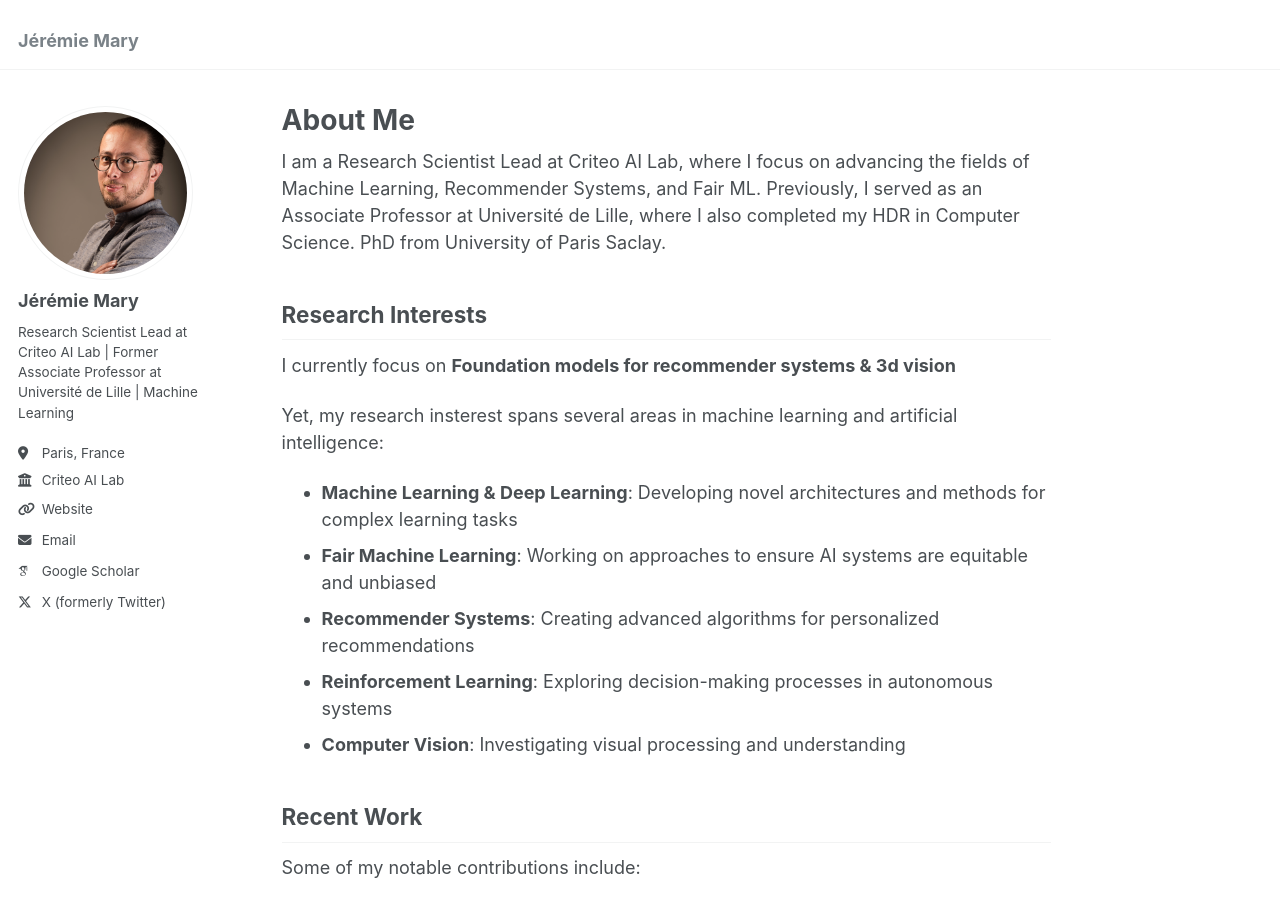
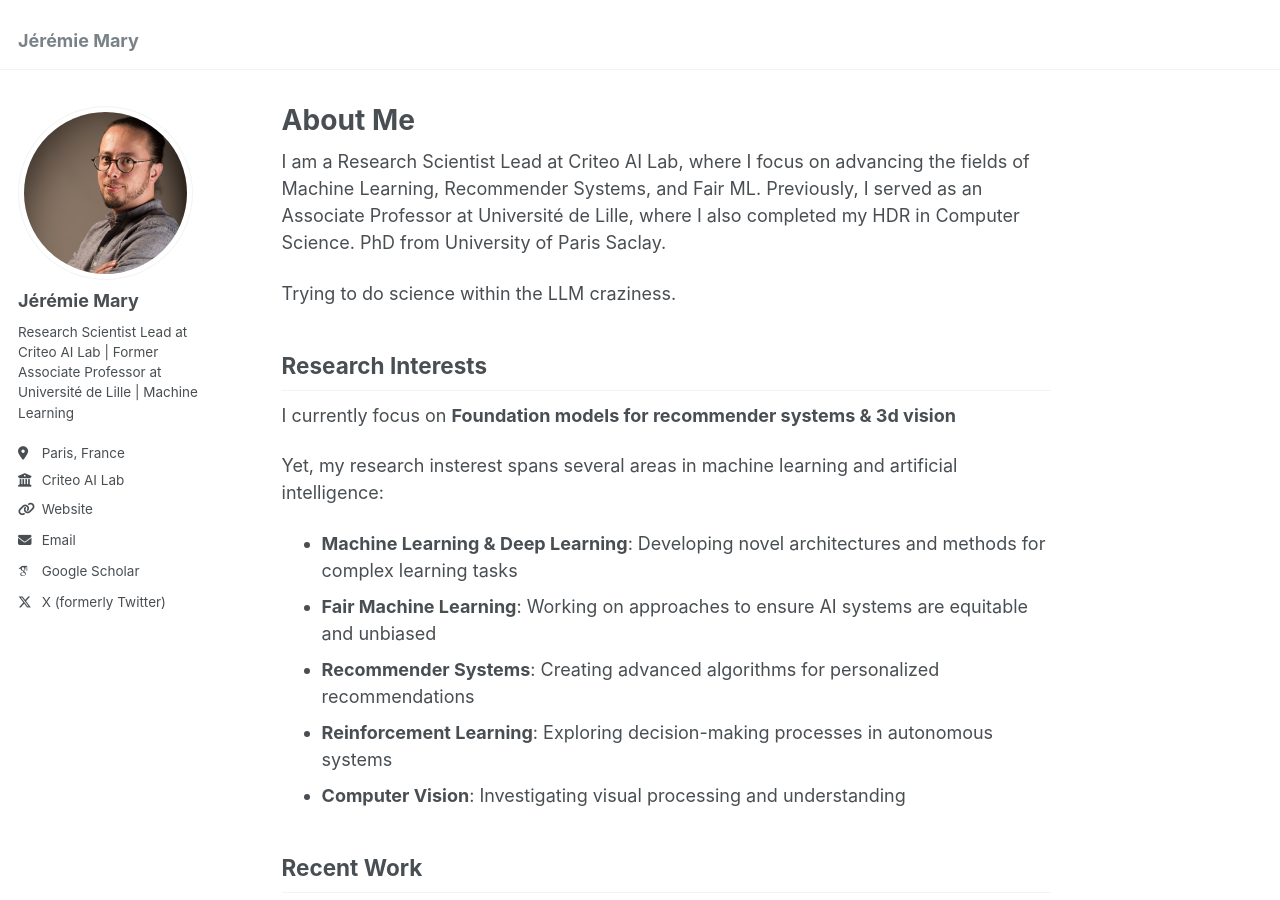
Before and after one commit to JeremieMary/jeremiemary.github.io, a Jekyll site: the page built from _pages/about.md, in a window 1280 px wide and 900 px high. Built offline with Jekyll 4.4.1, drawn with Linux system fonts in a browser that asks for light colours; some web fonts are replaced.

Commit message:
LLM crazyness

```diff
--- a/_pages/about.md
+++ b/_pages/about.md
@@ -8,6 +8,8 @@ redirect_from:
 ---
 
 I am a Research Scientist Lead at Criteo AI Lab, where I focus on advancing the fields of Machine Learning, Recommender Systems, and Fair ML. Previously, I served as an Associate Professor at Université de Lille, where I also completed my HDR in Computer Science. PhD from University of Paris Saclay.
+
+Trying to do science within the LLM craziness.
 
 ## Research Interests
 
```
